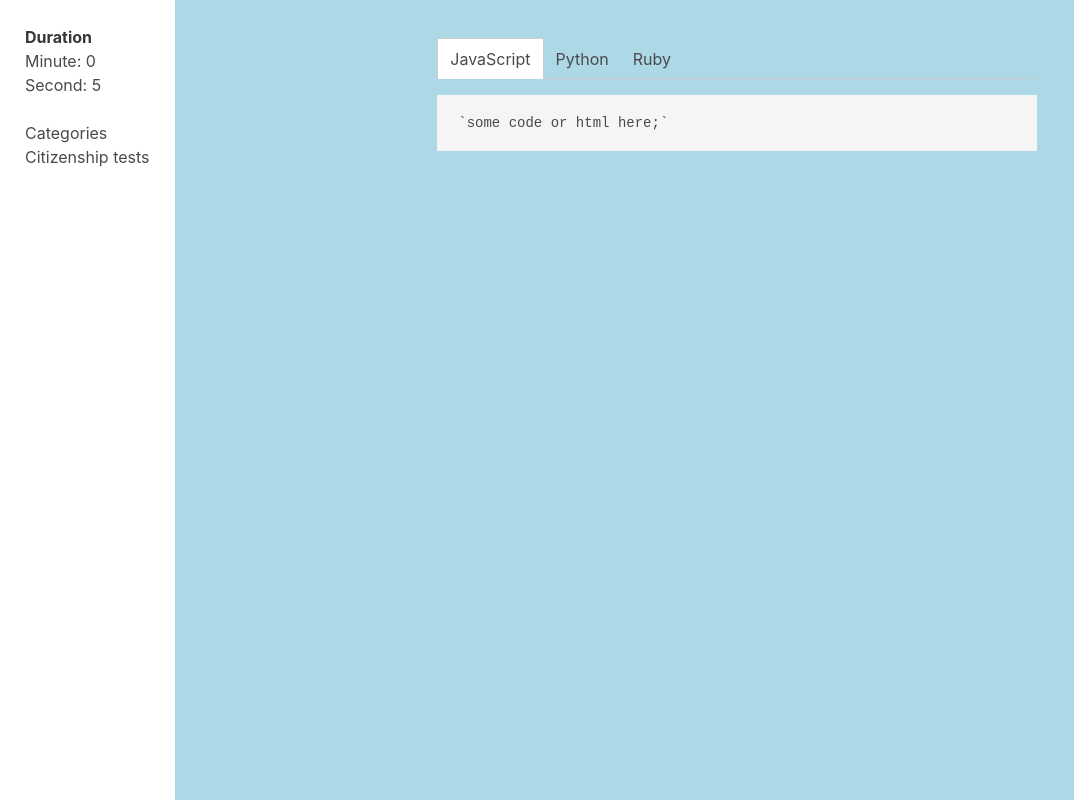
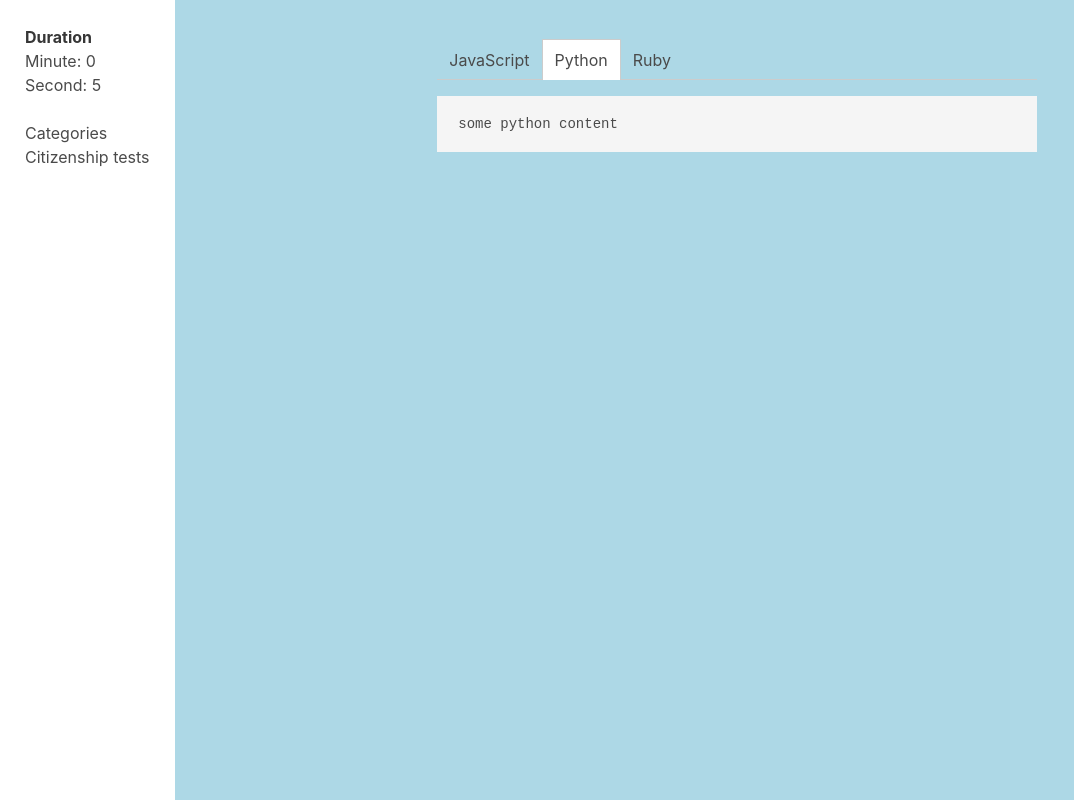
Before and after one commit to rattanakchea/react-chat, a React (Create React App) app: page / in a window 1280 px wide. Shown: the whole page, without its empty margins (0-1074 px from the left). Built offline with nearby package versions, Linux system fonts and the light colour scheme.

Commit message:
some logic in displaying content

```diff
--- a/src/App.js
+++ b/src/App.js
@@ -32,10 +32,20 @@
     };
 
     this.tabConfigs = [
-      { title: "JavaScript", isActive: true },
-      { title: "Python" },
+      { title: "JavaScript" },
+      { title: "Python", isActive: true },
       { title: "Ruby" }
     ];
+
+    this.tabConfigs[0].content = {
+      text: "some text content",
+      uri: "./js file"
+    };
+
+    this.tabConfigs[1].content = {
+      text: "some python content",
+      uri: "./js file"
+    };
   }
 
   // go to next question
--- a/src/components/TabCoditor/Tab.js
+++ b/src/components/TabCoditor/Tab.js
@@ -15,7 +15,6 @@
     if (isActive) {
       className += " is-active";
     }
-
     return <li className={className}>{this.props.title}</li>;
   }
 }
--- a/src/components/TabCoditor/TabCoditor.js
+++ b/src/components/TabCoditor/TabCoditor.js
@@ -28,7 +28,11 @@
           })}
         </ol>
         <div className="tab-content">
-          <pre>`some code or html here;`</pre>
+          {/* add logic here to display only content of the active tab */}
+          {this.props.data.map((item, index) => {
+            if (item.isActive && item.content)
+              return <pre>{item.content.text}</pre>;
+          })}
         </div>
       </div>
     );
```
